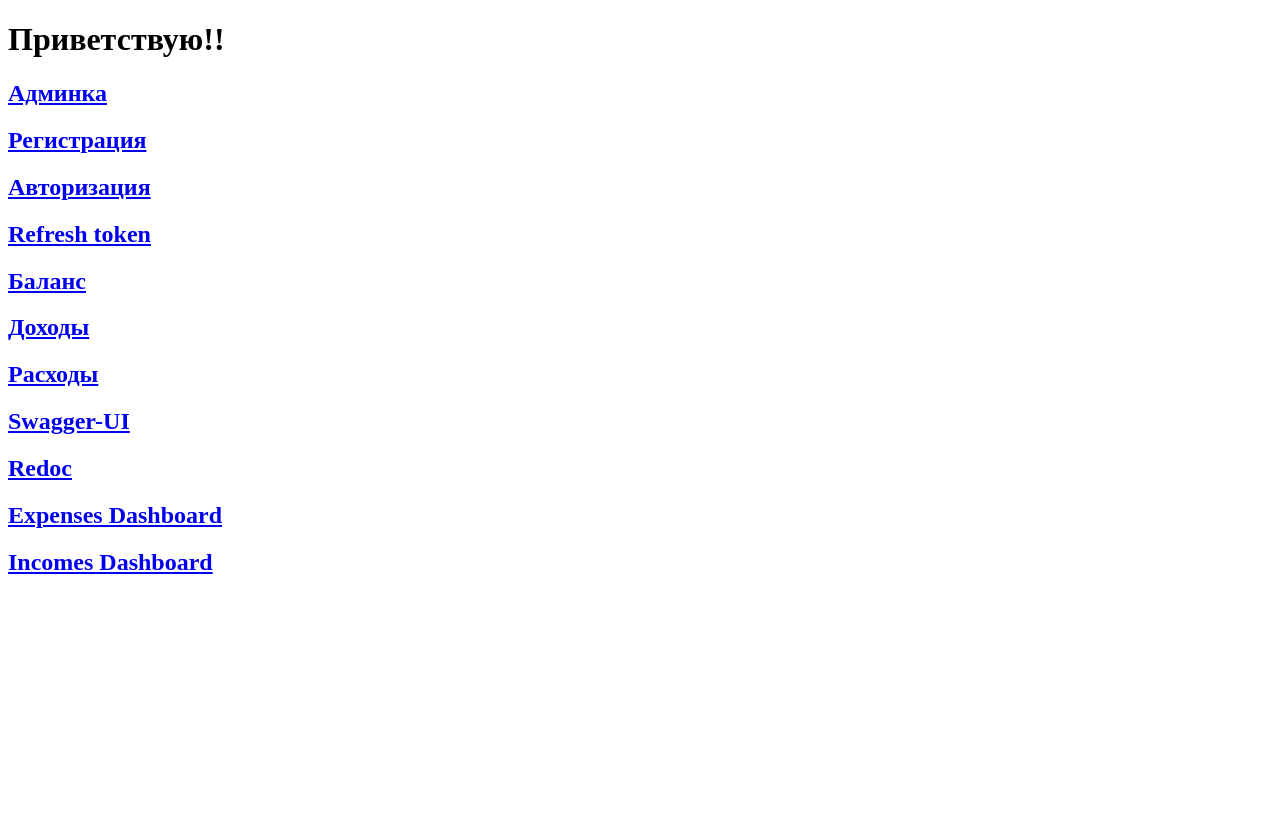
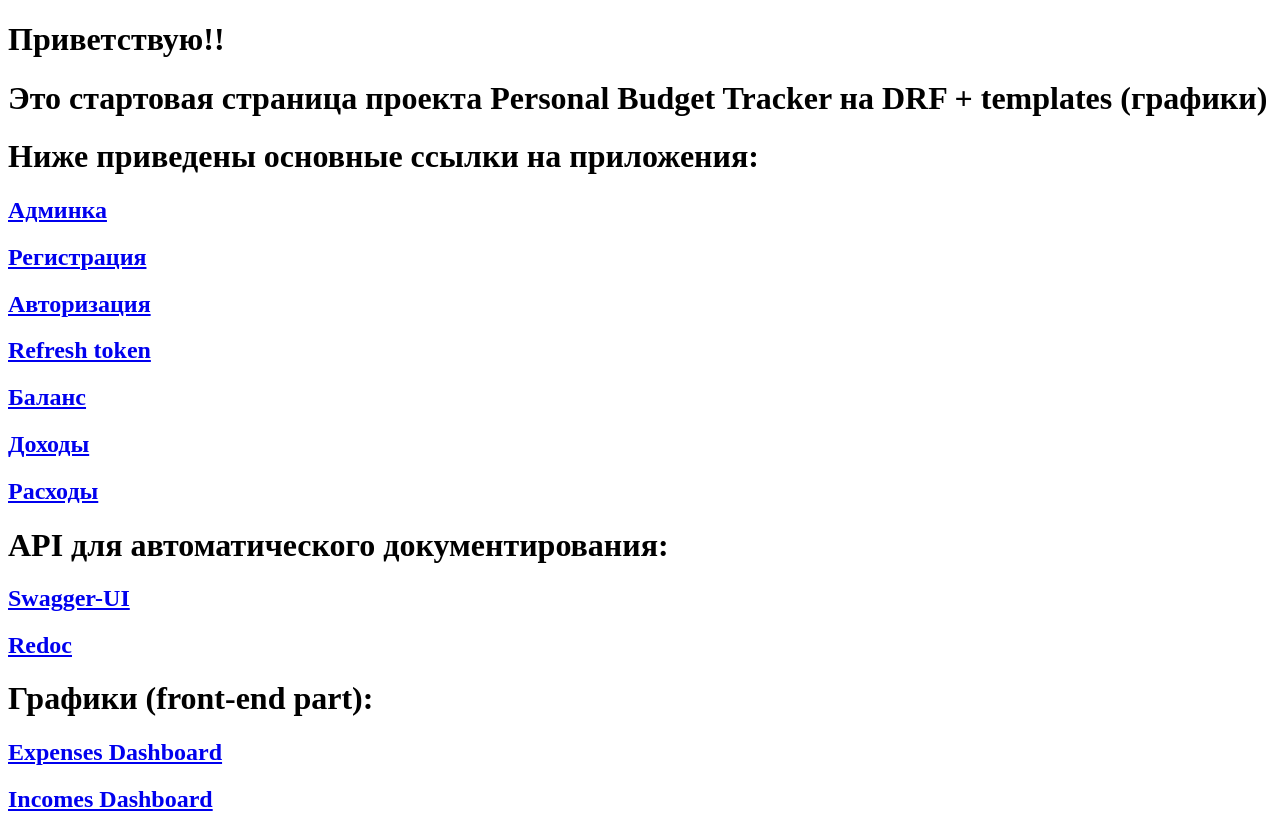
Before and after one commit to wawiorka/PersonalBudgetTracker, a Django app: page / in a window 1280 px wide. Before the commit the page ends 574 px from the top, so only its background shows below. Run offline with Django 5.2, Linux system fonts and the light colour scheme; parts of the project's set-up code (start-up, migrations or seed data) failed here and were passed over.

Commit message:
little formalization

```diff
--- a/expenses/views.py
+++ b/expenses/views.py
@@ -25,8 +25,7 @@ from rest_framework.viewsets import GenericViewSet, ReadOnlyModelViewSet
 from unicodedata import category
 
 from .models import Expense, ExpenseCategory
-from .serializers import ExpenseCategorySerializer, ExpenseSerializer, ExpenseGraphSerializer, \
-    ExpenseGraphByTimeSerializer
+from .serializers import ExpenseCategorySerializer, ExpenseSerializer, ExpenseGraphSerializer
 from balances.models import Balance
 
 from balances.serializers import BalanceSerializer
--- a/templates/home.html
+++ b/templates/home.html
@@ -7,6 +7,8 @@
 <body>
      <header>
        <h1> Приветствую!!</h1>
+         <h1> Это стартовая страница проекта Personal Budget Tracker на DRF + templates (графики)</h1>
+         <h1> Ниже приведены основные ссылки на приложения:</h1>
        <h2> <a href="admin/">Админка</a> </h2>
        <h2> <a href="auth/sign-up/">Регистрация</a> </h2>
        <h2> <a href="auth/sign-in/">Авторизация</a> </h2>
@@ -14,8 +16,10 @@
        <h2> <a href="balances/">Баланс</a> </h2>
        <h2> <a href="incomes/">Доходы</a> </h2>
        <h2> <a href="expenses/">Расходы</a> </h2>
+         <h1>API для автоматического документирования:</h1>
        <h2> <a href="schema/swagger-ui/">Swagger-UI</a> </h2>
        <h2> <a href="schema/redoc/">Redoc</a> </h2>
+         <h1> Графики (front-end part):</h1>
        <h2> <a href="expenses/dashboard/user">Expenses Dashboard</a> </h2>
        <h2> <a href="incomes/dashboard/user">Incomes Dashboard</a> </h2>
      </header>
```
Also changed, not shown: README.md.
